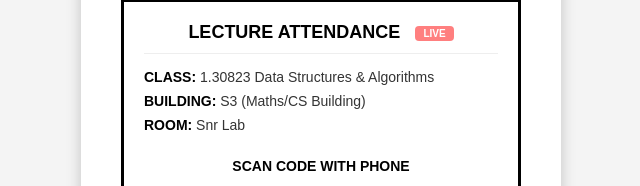
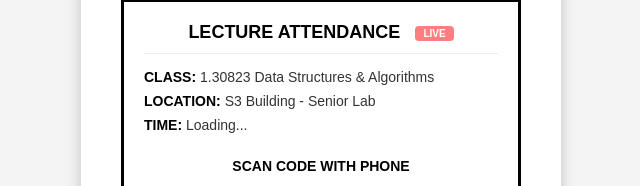
Before and after one commit to enoshamof2021/UPNG_Smart_Attendence_Recorder, a plain HTML site: page qr_code_gen.html in a window 1280 px wide. Shown: the part 190-376 px from the top of the page, 319-959 px from the left. Drawn offline with Linux system fonts and the light colour scheme; a script that the page names is missing.

Commit message:
Update qr_code_gen.html
Added Live Time

```diff
--- a/qr_code_gen.html
+++ b/qr_code_gen.html
@@ -72,8 +72,8 @@
             <h2>Lecture Attendance <span id="liveBadge" class="live-badge">LIVE</span></h2>
 
             <div class="info-line">CLASS: <span class="info-value">1.30823 Data Structures & Algorithms</span></div>
-            <div class="info-line">BUILDING: <span class="info-value">S3 (Maths/CS Building)</span></div>
-            <div class="info-line">ROOM: <span class="info-value">Snr Lab</span></div>
+            <div class="info-line">LOCATION: <span class="info-value">S3 Building - Senior Lab</span></div>
+            <div class="info-line">TIME: <span class="info-value" id="currentDateDisplay">Loading...</span></div>
 
             <div class="input-section">
                 <label id="statusLabel">SCAN CODE WITH PHONE</label>
```
